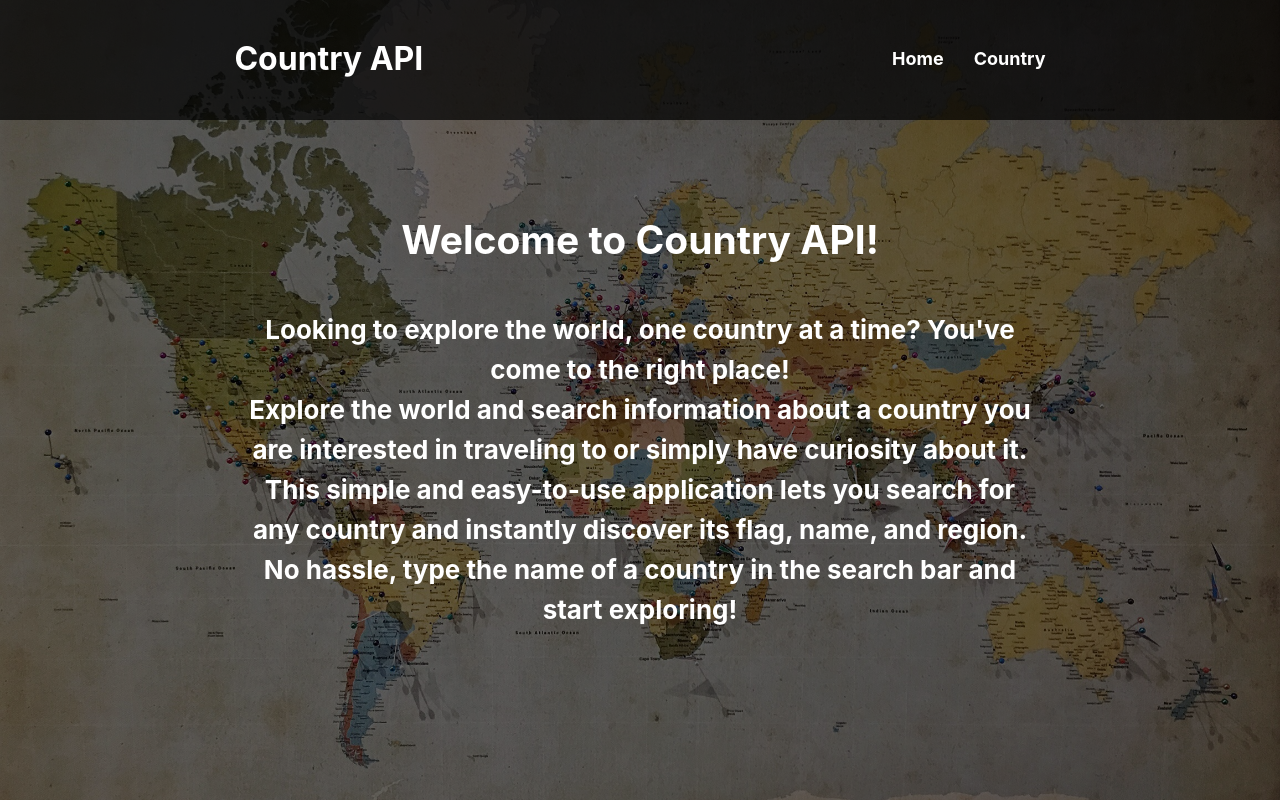
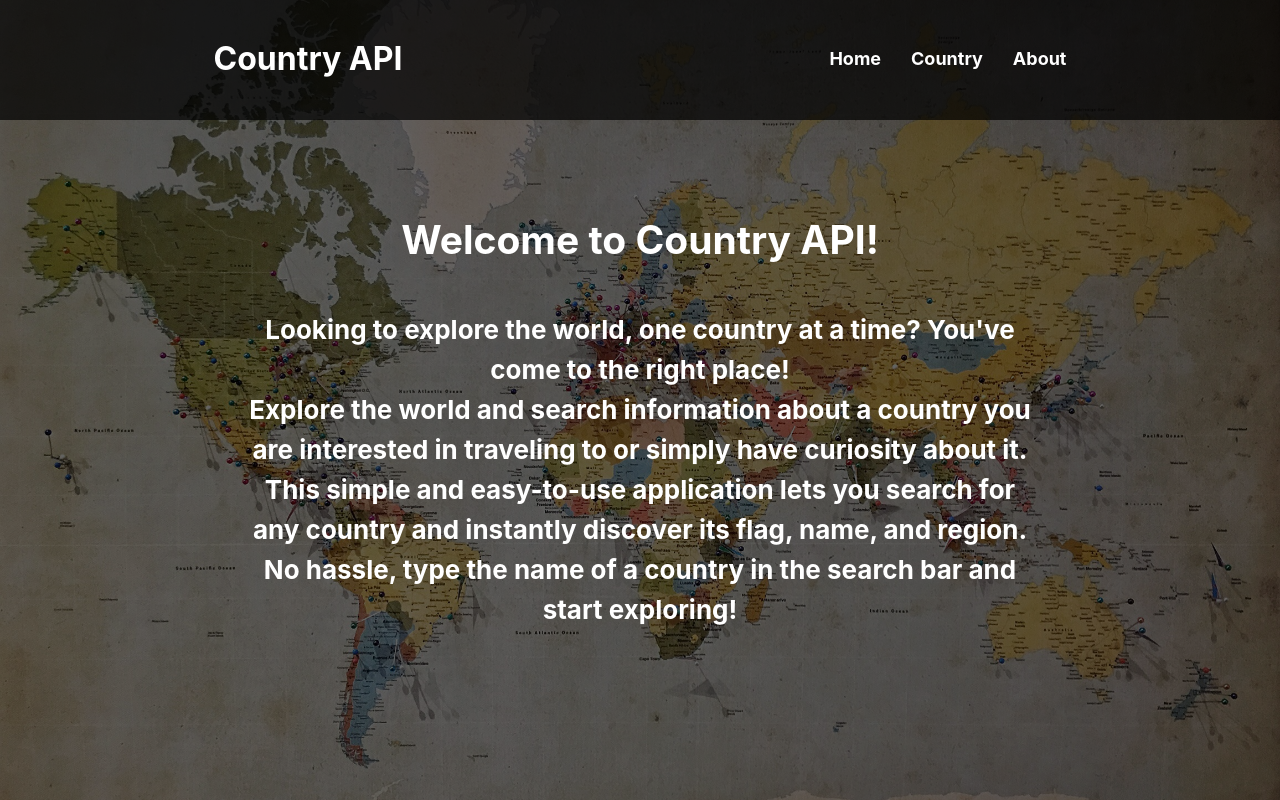
Before and after one commit to deborabeatriz-f/country-api-final-project, a React (Vite) app: page / in a window 1280 px wide. Built offline with nearby package versions, Linux system fonts and the light colour scheme.

Commit message:
update nav index jsx -  add about link

```diff
--- a/src/components/Nav/index.jsx
+++ b/src/components/Nav/index.jsx
@@ -11,6 +11,10 @@ export default function Nav() {
       <Link to="/country" className="nav__link">
         Country
       </Link>
+
+      <Link to="/about" className="nav__link">
+        About
+      </Link>
     </nav>
   );
 }
```
